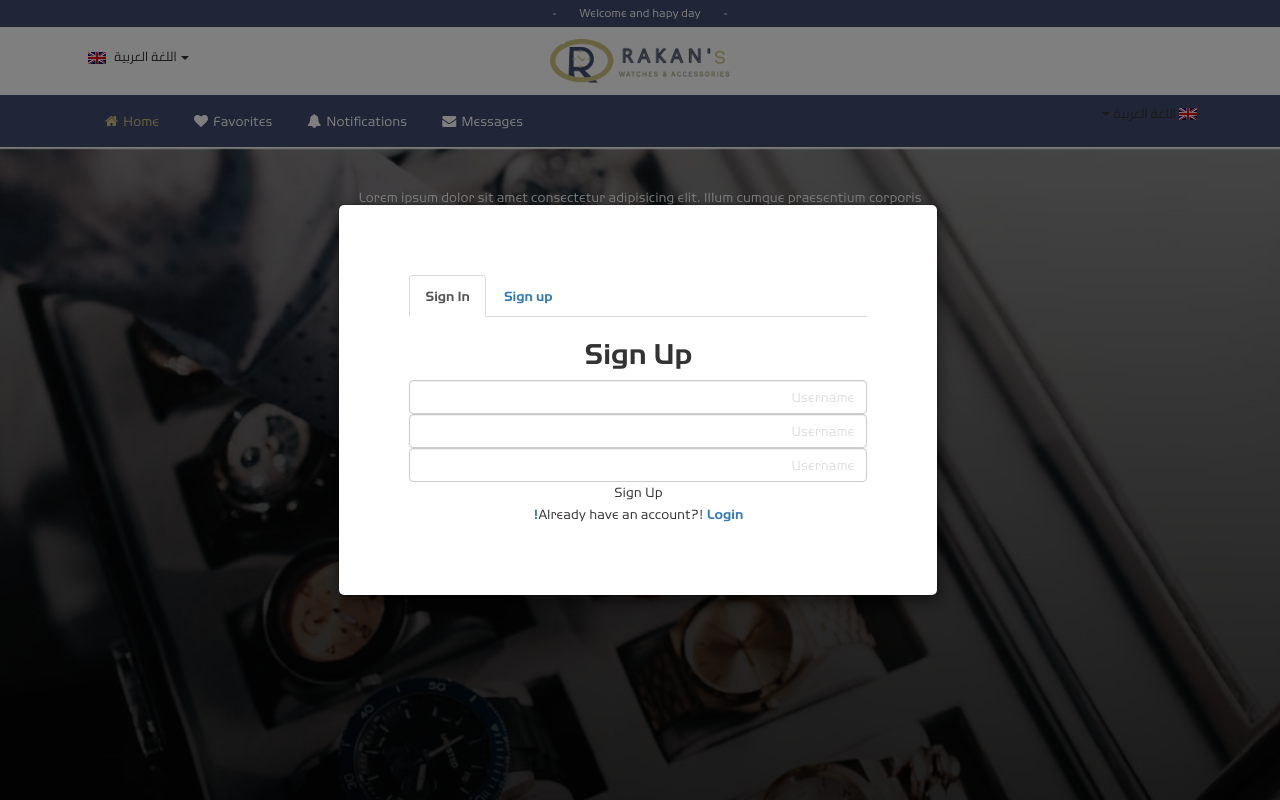
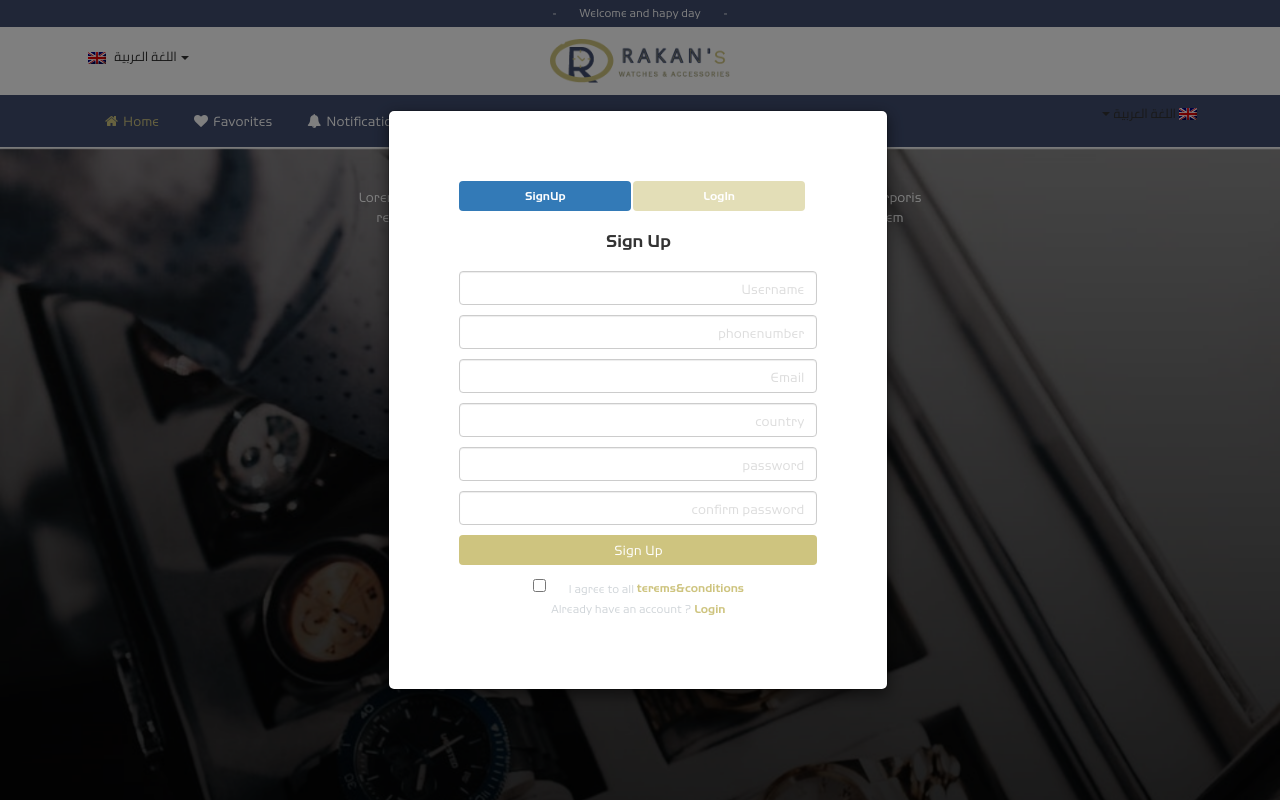
Before and after one commit to Aliaa99/rakan, a PHP site: page / in a window 1280 px wide, after a click on "NEW MEMBER". Run offline with PHP 8.4, Linux system fonts and the light colour scheme.

Commit message:
login - signup

```diff
--- a/css/main.css
+++ b/css/main.css
@@ -256,6 +256,48 @@ header nav .container ul.navbar-left li a:hover {
 
 /*** End Upper-Header ***/
 /*** Start _body-part.***/
+body .signmodel .footer {
+  font-size: 12px;
+  margin-top: 10px;
+}
+body .signmodel .footer a {
+  color: #cec47f;
+}
+body .signmodel .footer label {
+  color: #d0d5d9;
+}
+body .signmodel .footer p {
+  color: #d0d5d9;
+}
+body .pillsstyle li {
+  width: 48%;
+}
+body .pillsstyle li a {
+  padding: 5px 30px;
+  font-size: 12px;
+  background-color: #e3deb7;
+  color: white;
+}
+body .pillsstyle li a:hover {
+  background-color: #cec47f;
+}
+body .pillsstyle li:active a {
+  background-color: #cec47f !important;
+}
+body .myModalLabel {
+  margin: 20px;
+}
+body .signupform input {
+  margin: 10px 0px;
+}
+body .signupform button {
+  background-color: #cec47f;
+  padding: 5px;
+  width: 100%;
+  color: white;
+  border-radius: 4px;
+}
+
 /*** End _body-part. ***/
 /*** Start _body-part.***/
 /********* MIN MEDIA *********/
@@ -265,6 +307,10 @@ header nav .container ul.navbar-left li a:hover {
     margin: auto;
     padding: 40px 0px;
     font-size: 14px;
+  }
+
+  .signmodel {
+    width: 500px;
   }
 }
 /********* END MIN MEDIA *********/
--- a/index.php
+++ b/index.php
@@ -20,35 +20,92 @@
          role="dialog" aria-labelledby="myModalLabel"
          aria-hidden="true">
 
-        <div class="modal-dialog">
+        <div class="modal-dialog signmodel">
             <div class="modal-content">
-                <ul class="nav nav-tabs">
-                    <li class="active"><a href="#">Sign In</a></li>
-                    <li><a href="#">Sign up</a></li>
+
+                <ul class="nav nav-pills pillsstyle">
+                    <li class="active"><a data-toggle="pill" href="#home">SignUp</a></li>
+                    <li><a data-toggle="pill" href="#menu1">LogIn</a></li>
                 </ul>
+
+                <!-- Modal body -->
+                <div class="tab-content">
+                    <!-- signup tap -->
+                    <div id="home" class="tab-pane fade in active">
 
                                     <!-- Modal root -->
                         <div class="m-header">
-                    <h2 class="myModalLabel"> Sign Up </h2>
+                            <h4 class="myModalLabel"> Sign Up </h4>
                         </div>
 
-                <!-- Modal body -->
-                    <form>
+
+                        <form class="signupform">
                             <!-- username input -->
                             <input type="text" class="form-control" id="username" placeholder="Username">
-                        <input type="text" class="form-control" id="username" placeholder="Username">
-                        <input type="text" class="form-control" id="username" placeholder="Username">
-
+                            <input type="number" class="form-control" id="phonenumber" placeholder="phonenumber">
+                            <input type="email" class="form-control" id="email" placeholder="Email">
+                            <input type="text" class="form-control" id="country" placeholder="country">
+                            <input type="password" class="form-control" id="password" placeholder="password">
+                            <input type="password" class="form-control" id="confirmpassword" placeholder="confirm password">
 
                             <button type="submit">Sign Up</button>
                         </form>
+
                                         <!-- Modal footer -->
                         <div class="footer">
+                            <form>
+                                <a href="#">terems&conditions</a>
+                                <label class="checkbox-inline">
+                                    I agree to all
+                                </label>
+                                <input type="checkbox" value="">
+                            </form>
                             <p>
-                                Already have an account?!
-                                <a href="#loginModal" data-toggle="modal" data-dismiss="modal"> Login! </a>
+                                Already have an account ?
+                                <a href="#loginModal" data-toggle="modal" data-dismiss="modal"> Login </a>
                             </p>
                         </div>
+
+                    </div>
+
+                    <!-- login tap -->
+
+                    <div id="menu1" class="tab-pane fade">
+
+                                                        <!-- Modal root -->
+                        <div class="m-header">
+                            <h4 class="myModalLabel"> Sign in </h4>
+                        </div>
+
+
+                        <form class="signupform">
+                            <!-- username input -->
+                            <input type="text" class="form-control" id="username" placeholder="Username">
+                            <input type="email" class="form-control" id="email" placeholder="Email">
+                            <input type="password" class="form-control" id="password" placeholder="password">
+
+                            <button type="submit">Sign Up</button>
+                        </form>
+
+                                        <!-- Modal footer -->
+                        <div class="footer">
+                            <form>
+                                <a href="#">terems&conditions</a>
+                                <label class="checkbox-inline">
+                                    I agree to all
+                                </label>
+                                <input type="checkbox" value="">
+                            </form>
+                            <p>
+                                Already have an account ?
+                                <a href="#loginModal" data-toggle="modal" data-dismiss="modal"> Login </a>
+                            </p>
+                        </div>
+
+                    </div>
+
+                </div>
+
             </div>
         </div>
 
--- a/scss/_body-part.scss
+++ b/scss/_body-part.scss
@@ -0,0 +1,53 @@
+body{
+    .signmodel{
+        .footer{
+            font-size: $size-12;
+            margin-top:$size-10;
+            a{
+                color: $secColor;
+            }
+            label{
+                color: $forthcolor;
+            }
+            p{
+                color: $forthcolor;
+            }
+        }
+    }
+    .pillsstyle{
+        li {
+            width: 48%;
+            a {
+                padding: 5px 30px;
+                font-size: 12px;
+                background-color: $thirdColor;
+                color: white;
+                &:hover{
+                    background-color: $secColor;
+                }
+            }
+            &:active {
+                a{
+                    background-color: $secColor !important;
+                }
+
+            }
+
+        }
+    }
+    .myModalLabel{
+        margin: $size-20;
+    }
+    .signupform {
+        input{
+            margin: $size-10 0px;
+        }
+        button{
+            background-color: $secColor;
+            padding: 5px;
+            width: 100%;
+            color: white;
+            border-radius: 4px;
+        }
+    }
+}
--- a/scss/_media-query.scss
+++ b/scss/_media-query.scss
@@ -11,6 +11,10 @@
             padding: 40px 0px;
             font-size: 14px;
         }
+    }
+
+    .signmodel {
+        width:500px;
     }
 
 
--- a/scss/_variables.scss
+++ b/scss/_variables.scss
@@ -1,7 +1,9 @@
 // colors
 $stColor : #404d6f;
 $secColor : #cec47f;
-$thirdColor: #233f25;
+$thirdColor: #e3deb7;
+$forthcolor:#d0d5d9;
+
 $footer : #1b1d24;
 $gold : #d8ac08;
 $dgold: #fa8100;
```
Also changed, not shown: 1 other file. Lines whose indentation alone changed are shown as unchanged.
